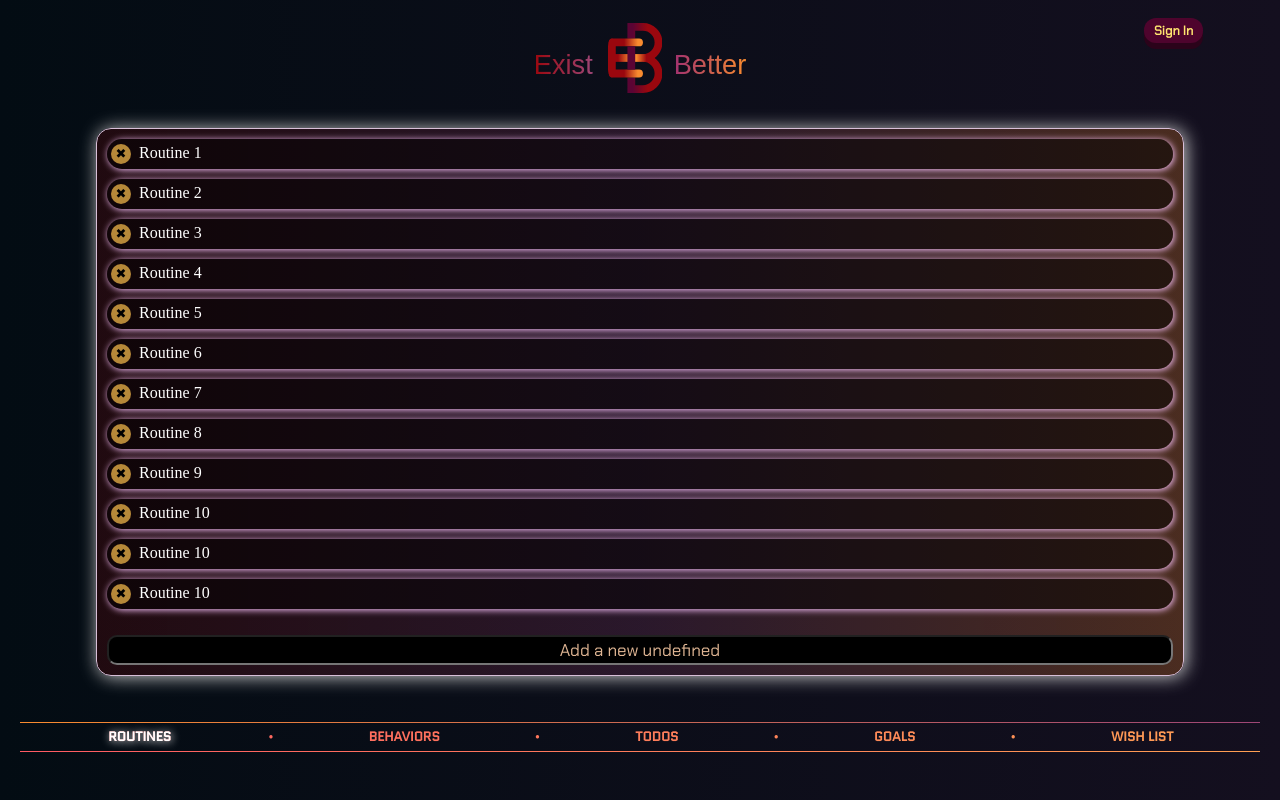
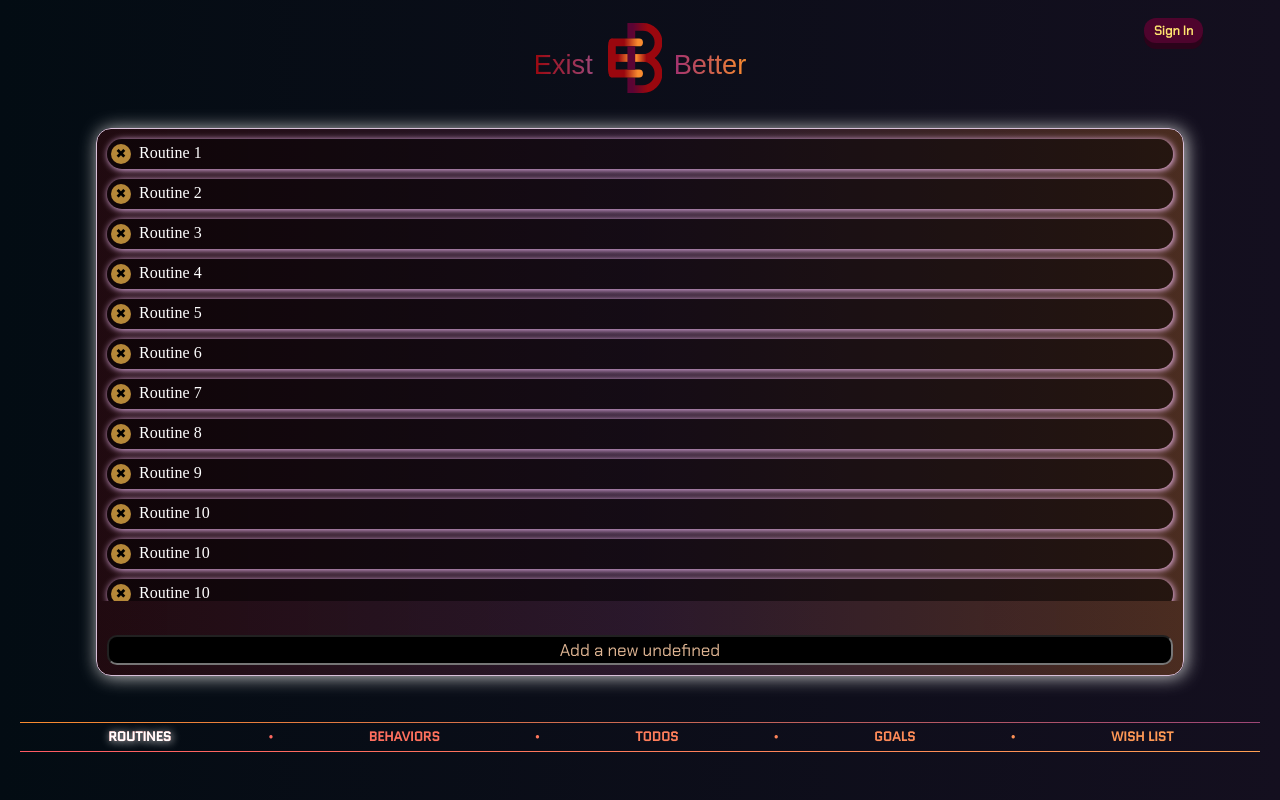
Before and after one commit to Axist8/existbetter, a React (Create React App) app: page / in a window 1280 px wide. Built offline with nearby package versions, Linux system fonts and the light colour scheme; a web font is replaced by a local one.

Commit message:
fixed new sizing issues

```diff
--- a/src/Components/ActionPlate/AddAction/AddAction.js
+++ b/src/Components/ActionPlate/AddAction/AddAction.js
@@ -12,6 +12,7 @@ function AddAction(props) {
                 onChange={props.handleChange}
                 value={props.value}
                 className='user-input-text-box'
+                required
             />
         </form>
     )
--- a/src/Components/ActionPlate/actionPlate.css
+++ b/src/Components/ActionPlate/actionPlate.css
@@ -76,9 +76,11 @@
 }
 
 .action-list {
+    max-height: 53vh;
     width: 100%;
     overflow: auto;
     box-sizing: border-box;
+    margin: 0;
 }
 
 .active-switch {
@@ -108,34 +110,79 @@ h4 {
 }
 
 .add-item {
-    margin: 10px;
+    margin: 3px 10px 10px 10px;
+}
+
+@media only screen and (min-height: 590px) {
+    .action-list {
+        max-height: 54vh;
+    }
+}
+
+@media only screen and (min-height: 630px) {
+    .action-list {
+        max-height: 55vh;
+    }
 }
 
 @media only screen and (min-height: 666px) {
+    .action-list {
+        max-height: 56vh;
+    }
     .action-plate-container {
         max-height: 75vh;
     }
 }
 
 @media only screen and (min-height: 730px) {
+    .action-list {
+        max-height: 59vh;
+    }
     .action-plate-container {
         max-height: 77vh;
     }
 }
 
 @media only screen and (min-height: 820px) {
+    .action-list {
+        max-height: 62.5vh;
+    }
     .action-plate-container {
         max-height: 80vh;
     }
 }
 
+@media only screen and (min-height: 910px) {
+    .action-list {
+        max-height: 63.2vh;
+    }
+}
+
 @media only screen and (min-height: 1000px) {
+    .action-list {
+        max-height: 65.5vh;
+    }
     .action-plate-container {
         max-height: 82vh;
     }
 }
 
+@media only screen and (min-height: 1100px) {
+    .action-list {
+        max-height: 66vh;
+    }
+}
+
+@media only screen and (min-height: 1200px) {
+    .action-list {
+        max-height: 67vh;
+    }
+}
+
 @media only screen and (min-height: 1300px) {
+    .action-list {
+        max-height: 70vh;
+    }
     .action-plate-container {
         max-height: 85vh;
     }
```
